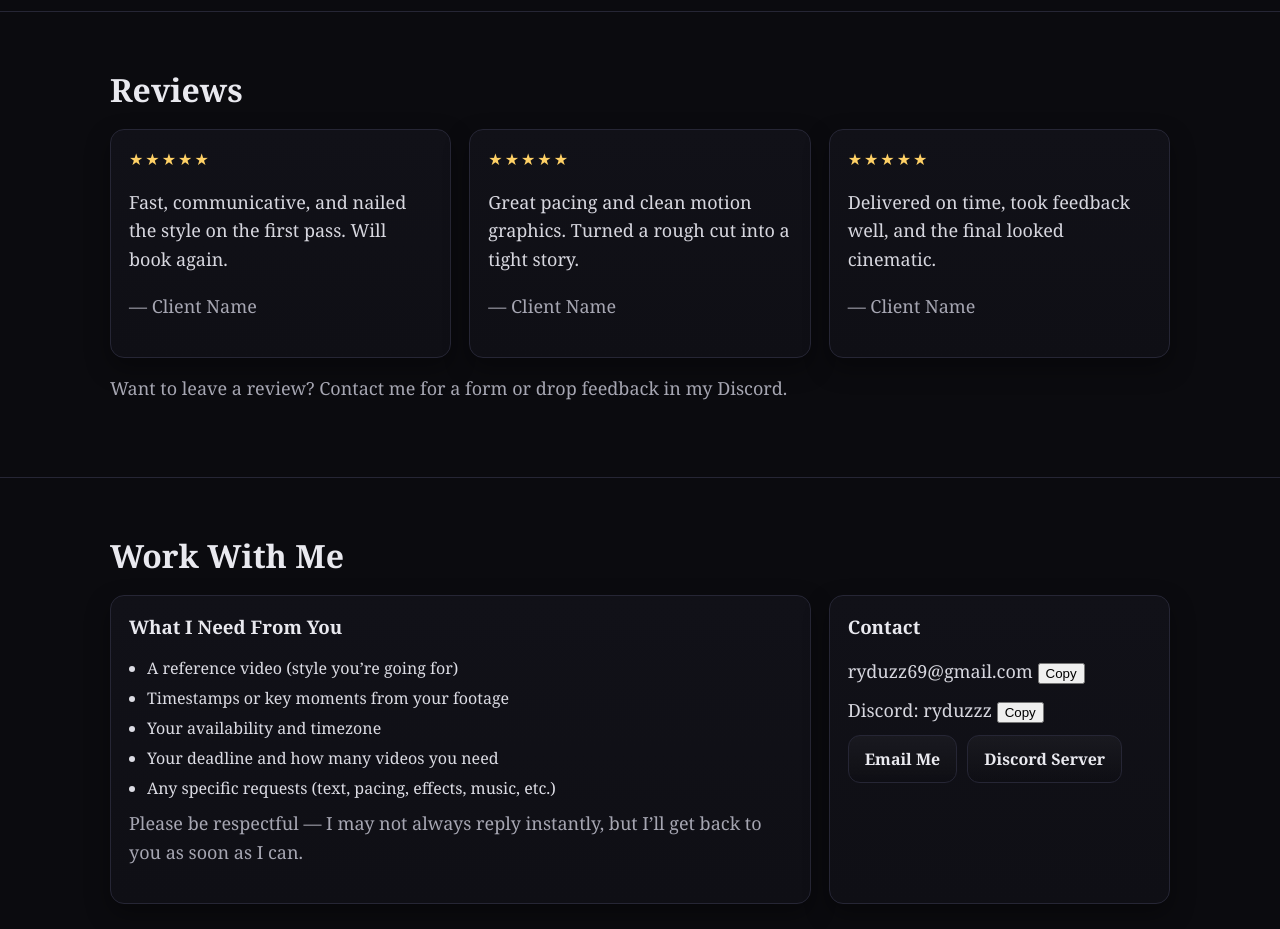
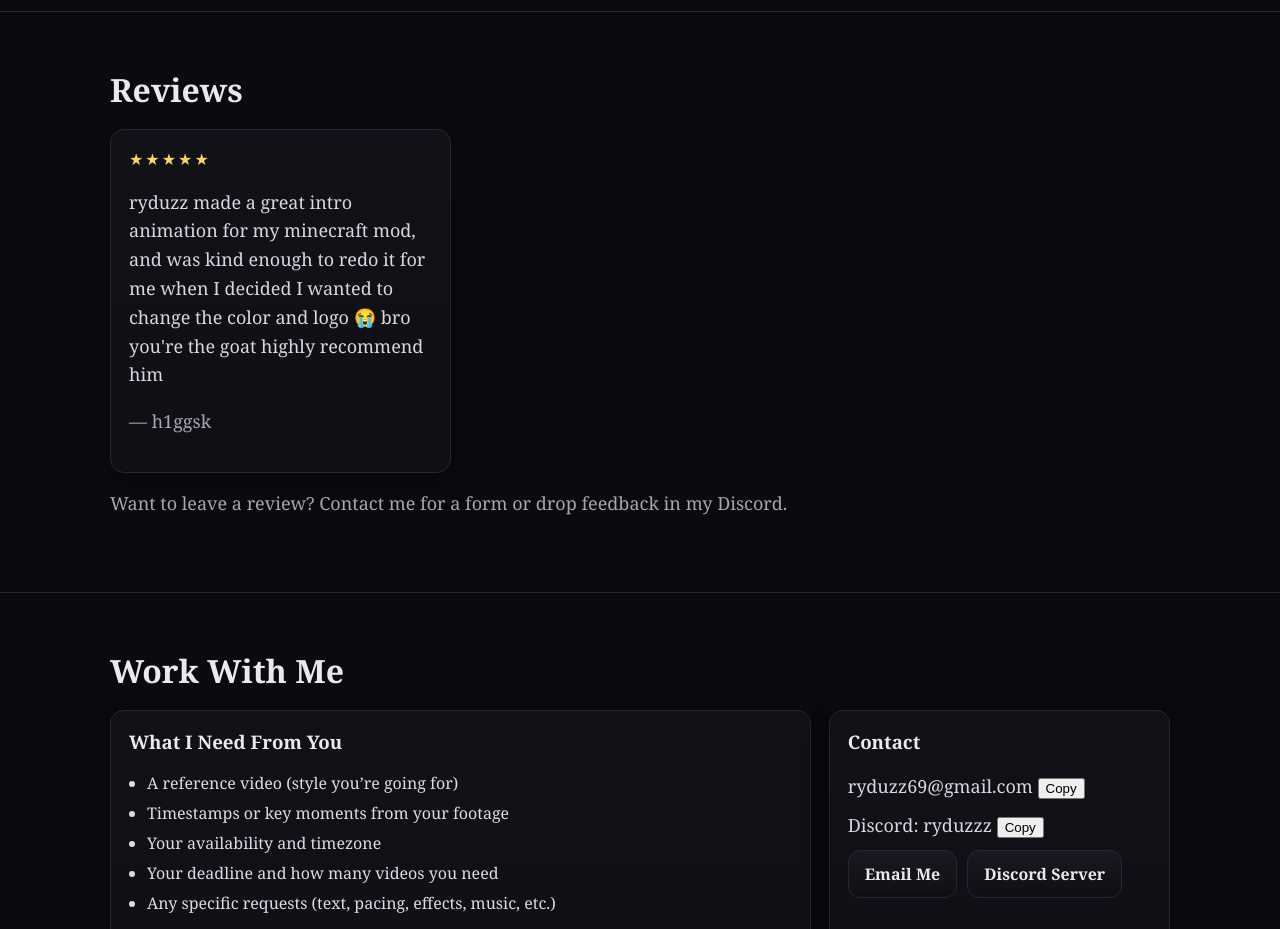
Before and after one commit to ryderjt/Ryduzz, a plain HTML site: page index.html in a window 1280 px wide. Shown: the part 2240-3169 px from the top of the page. Drawn offline with Linux system fonts and the light colour scheme.

Commit message:
Update index.html

```diff
--- a/index.html
+++ b/index.html
@@ -249,18 +249,8 @@
         <div class="grid">
           <div class="card span-4 reveal">
             <div style="color:#ffd166;letter-spacing:2px;margin-bottom:6px">★★★★★</div>
-            <p>Fast, communicative, and nailed the style on the first pass. Will book again.</p>
-            <p style="color:var(--muted)">— Client Name</p>
-          </div>
-          <div class="card span-4 reveal">
-            <div style="color:#ffd166;letter-spacing:2px;margin-bottom:6px">★★★★★</div>
-            <p>Great pacing and clean motion graphics. Turned a rough cut into a tight story.</p>
-            <p style="color:var(--muted)">— Client Name</p>
-          </div>
-          <div class="card span-4 reveal">
-            <div style="color:#ffd166;letter-spacing:2px;margin-bottom:6px">★★★★★</div>
-            <p>Delivered on time, took feedback well, and the final looked cinematic.</p>
-            <p style="color:var(--muted)">— Client Name</p>
+            <p>ryduzz made a great intro animation for my minecraft mod, and was kind enough to redo it for me when I decided I wanted to change the color and logo 😭 bro you're the goat highly recommend him</p>
+            <p style="color:var(--muted)">— h1ggsk</p>
           </div>
         </div>
         <p class="reveal" style="margin-top:16px;color:var(--muted)">Want to leave a review? Contact me for a form or drop feedback in my Discord.</p>
```
